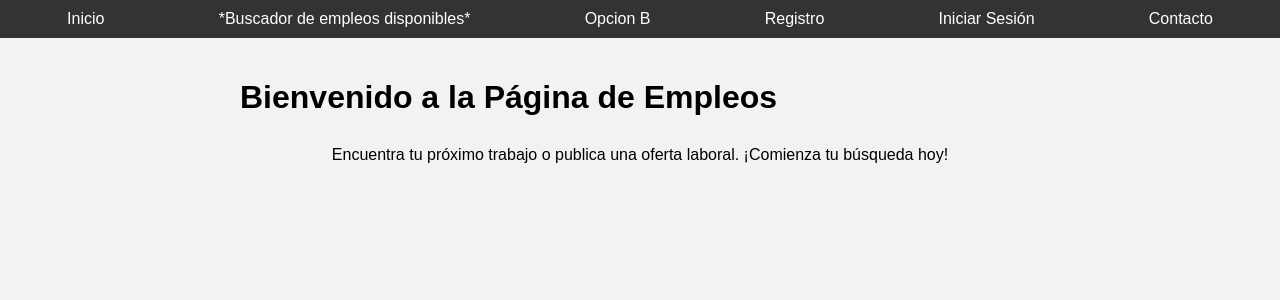
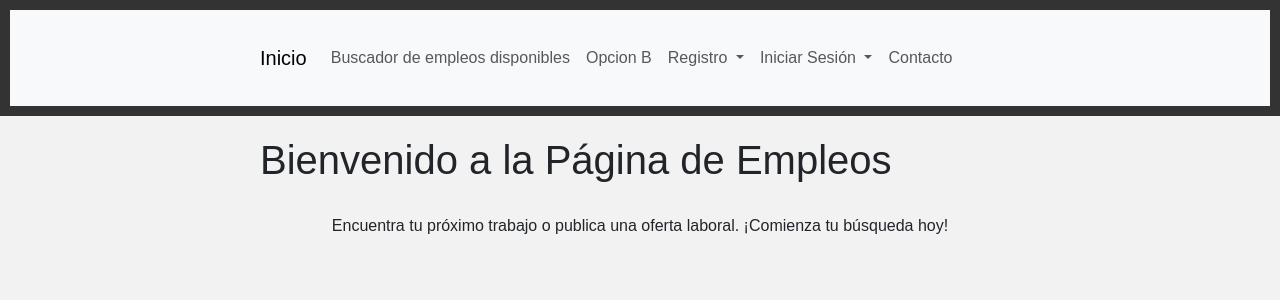
Before and after one commit to MetallisVH/Manejo-de-curriculums, a Django app: page /App_curriculums/Home/ in a window 1280 px wide. Shown: the top 300 px of the page. Run offline with Django 4.2, Linux system fonts and the light colour scheme.

Commit message:
añadir bootstrap al home

```diff
--- a/Manejo_curriculums/App_curriculums/templates/html/Home.html
+++ b/Manejo_curriculums/App_curriculums/templates/html/Home.html
@@ -6,36 +6,68 @@
     <meta charset="UTF-8">
     <meta name="viewport" content="width=device-width, initial-scale=1.0">
     <title>Página de Empleos</title>
+
+    <!-- Include Bootstrap CSS from CDN -->
+    <link rel="stylesheet" href="https://cdn.jsdelivr.net/npm/bootstrap@5.3.0/dist/css/bootstrap.min.css">
+
+    <!-- Include your custom CSS -->
     <link rel="stylesheet" href="{% static 'App_curriculums/css/Home.css' %}">
+
+    <!-- Include jQuery, Popper.js, and Bootstrap JS from CDN -->
+    <script src="https://code.jquery.com/jquery-3.5.1.slim.min.js"></script>
+    <script src="https://cdn.jsdelivr.net/npm/popper.js@1.16.1/dist/umd/popper.min.js"></script>
+    <script src="https://cdn.jsdelivr.net/npm/bootstrap@5.3.0/dist/js/bootstrap.min.js"></script>
+
 </head>
 <body>
     <header>
-        <nav>
-            <ul>
-                <li><a href="#">Inicio</a></li>
-                <li><a href="#">*Buscador de empleos disponibles*</a></li>
-                <li><a href="#">Opcion B</a></li>
-                <li class="dropdown">
-                    <a href="#" class="dropbtn">Registro</a>
-                    <div class="dropdown-content">
-                        <a href="regemp">Registro Empleado</a>
-                        <a href="regcontr">Registro Empleador</a>
-                    </div>
-                </li>
-                <li class="dropdown">
-                    <a href="#" class="dropbtn">Iniciar Sesión</a>
-                    <div class="dropdown-content">
-                        <a href="emplogin">Iniciar Sesión Empleado</a>
-                        <a href="contrlogin">Iniciar Sesión Empleador</a>
-                    </div>
-                </li>
-                <li><a href="#">Contacto</a></li>
-            </ul>
+        <!-- Navbar with Bootstrap classes -->
+        <nav class="navbar navbar-expand-lg navbar-light bg-light">
+            <div class="container">
+                <a class="navbar-brand" href="#">Inicio</a>
+                <button class="navbar-toggler" type="button" data-bs-toggle="collapse" data-bs-target="#navbarNav" aria-controls="navbarNav" aria-expanded="false" aria-label="Toggle navigation">
+                    <span class="navbar-toggler-icon"></span>
+                </button>
+                <div class="collapse navbar-collapse" id="navbarNav">
+                    <ul class="navbar-nav ml-auto">
+                        <li class="nav-item">
+                            <a class="nav-link" href="#">Buscador de empleos disponibles</a>
+                        </li>
+                        <li class="nav-item">
+                            <a class="nav-link" href="#">Opcion B</a>
+                        </li>
+                        <li class="nav-item dropdown">
+                            <a class="nav-link dropdown-toggle" href="#" id="registroDropdown" role="button" data-bs-toggle="dropdown" aria-haspopup="true" aria-expanded="false">
+                                Registro
+                            </a>
+                            <div class="dropdown-menu" id="registroDropdownMenu" aria-labelledby="registroDropdown">
+                                <a class="dropdown-item" href="regemp">Registro Empleado</a>
+                                <a class="dropdown-item" href="regcontr">Registro Empleador</a>
+                            </div>
+                        </li>
+                        <li class="nav-item dropdown">
+                            <a class="nav-link dropdown-toggle" href="#" id="inicioSesionDropdown" role="button" data-bs-toggle="dropdown" aria-haspopup="true" aria-expanded="false">
+                                Iniciar Sesión
+                            </a>
+                            <div class="dropdown-menu" id="inicioSesionDropdownMenu" aria-labelledby="inicioSesionDropdown">
+                                <a class="dropdown-item" href="emplogin">Iniciar Sesión Empleado</a>
+                                <a class="dropdown-item" href="contrlogin">Iniciar Sesión Empleador</a>
+                            </div>
+                        </li>
+                        <li class="nav-item">
+                            <a class="nav-link" href="#">Contacto</a>
+                        </li>
+                    </ul>
+                </div>
+            </div>
         </nav>
     </header>
     <div class="container">
         <h1>Bienvenido a la Página de Empleos</h1>
         <p class="description">Encuentra tu próximo trabajo o publica una oferta laboral. ¡Comienza tu búsqueda hoy!</p>
     </div>
+
+    <!-- Include Bootstrap JS and jQuery from CDN -->
+    <script src="https://cdn.jsdelivr.net/npm/bootstrap@5.3.0/dist/js/bootstrap.bundle.min.js"></script>
 </body>
 </html>
```
